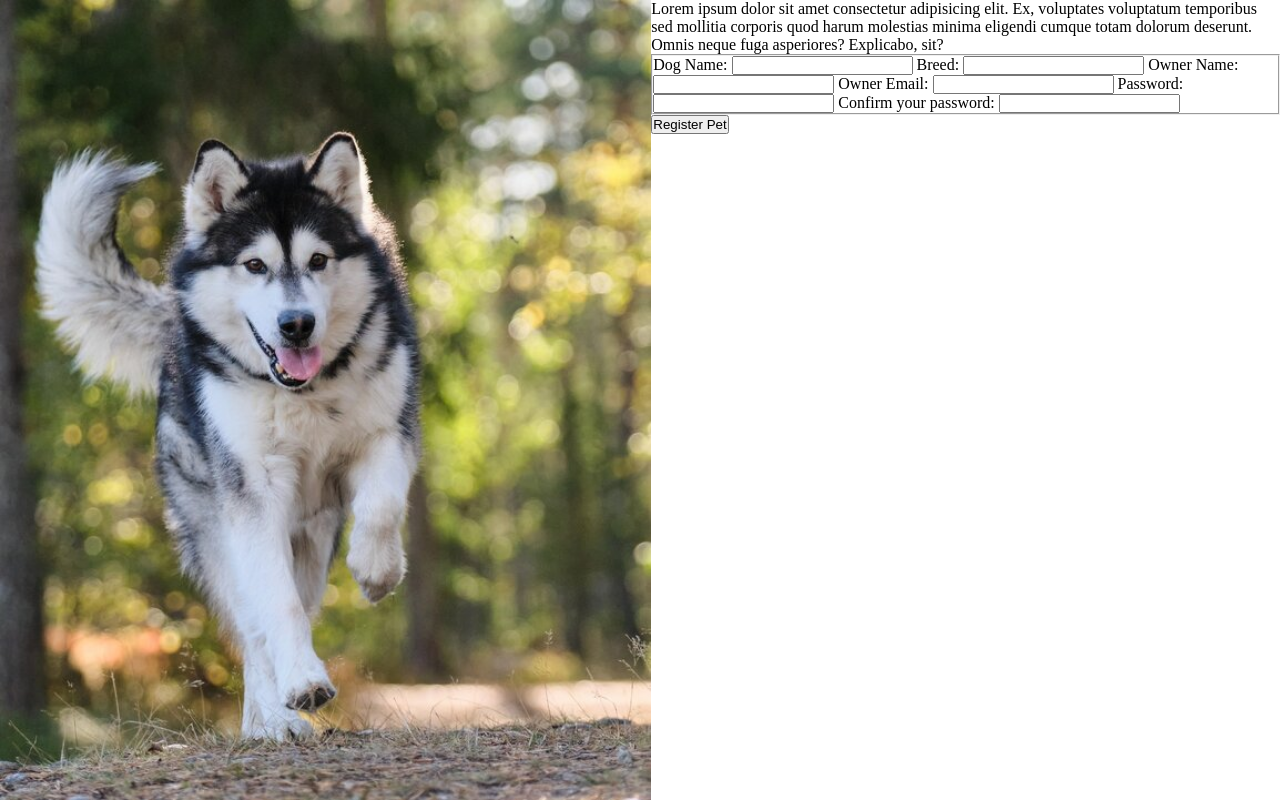
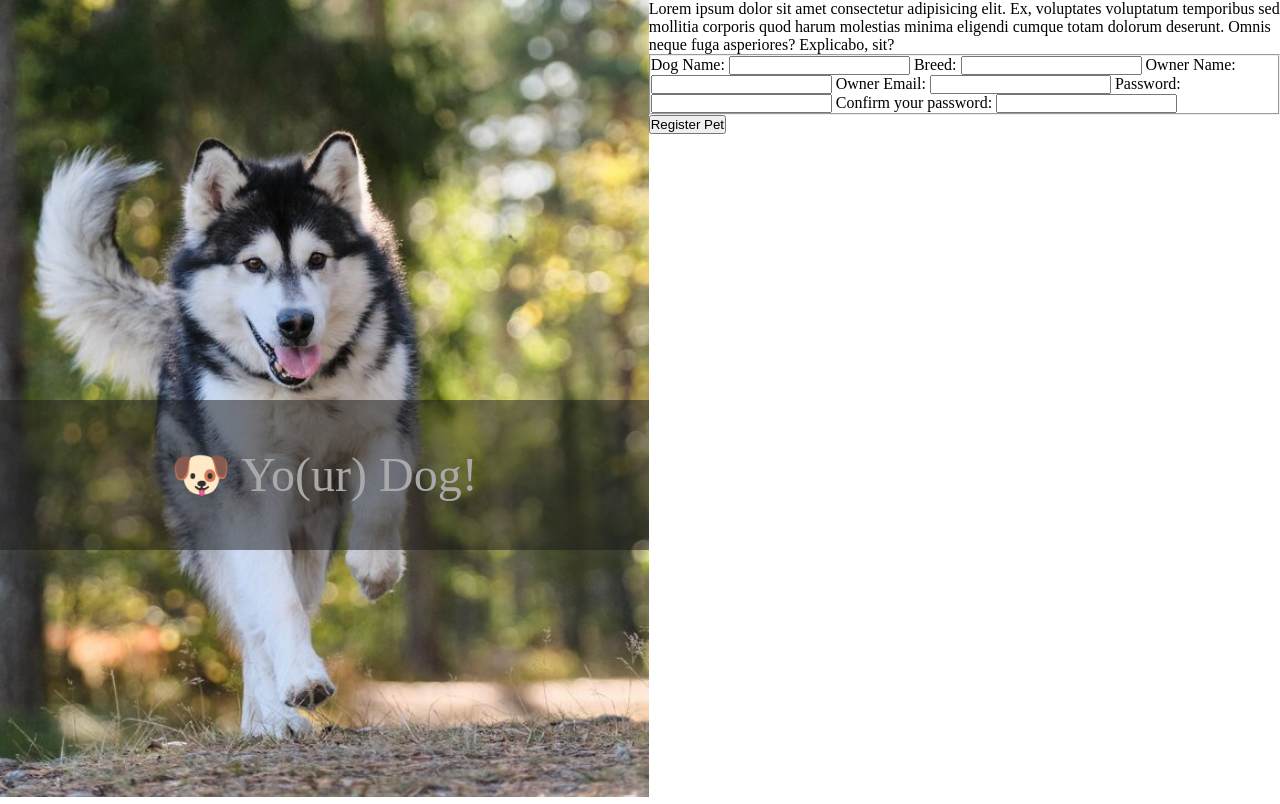
Before and after one commit to italloalexsander/sign-up-form, a plain HTML site: page index.html in a window 1280 px wide. Drawn offline with Linux system fonts and the light colour scheme.

Commit message:
Add image overlay

```diff
--- a/index.html
+++ b/index.html
@@ -12,6 +12,9 @@
         <div class="sidebar">
             <div class="background-image">
                 <img src="img/Dog.jpg" alt="A dog running">
+            </div>
+            <div class="overlay">
+                <p>&#x1F436; Yo(ur) Dog!</p>
             </div>
         </div>
         <div class="main-wrapper">
--- a/style.css
+++ b/style.css
@@ -20,8 +20,24 @@
     flex: auto;
 }
 
+.overlay{
+    position: absolute;
+    top: 50%;
+    width: 100%;
+    height: 150px;
+    background-color: rgba(25,25,25,0.5);
+    display: flex;
+    justify-content: center;
+    align-items: center;
+}
+
+.overlay p{
+    font-size: 3em;
+    color: darkgray
+}
+
 .background-image img{
-    height: 100%
+    height: 99.6%
 }
 
 .main-wrapper{
```
